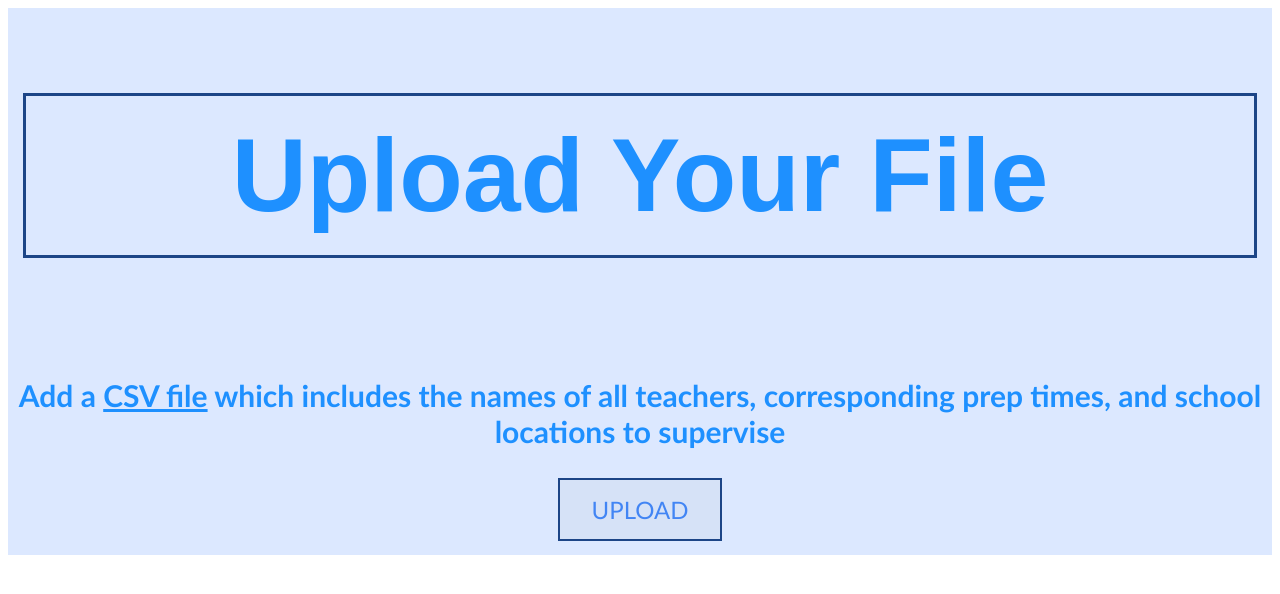
After one commit to khadeeja2005/Project-Prep, a Django app: template projectprepsite/calendars/templates/calendars/uploadsuccess.html in a window 1280 px wide. The commit adds this page. Shown: the top 594 px of the page. Run offline with Django 4.2, Linux system fonts and the light colour scheme; the template is opened without the code that fills it, so the values that code supplies are empty; parts of the project's set-up code (start-up, migrations or seed data) failed here and were passed over.

Commit message:
tried to fix upload

```diff
--- /dev/null
+++ b/projectprepsite/calendars/forms.py
@@ -0,0 +1,4 @@
+from django import forms
+
+class EventsForm(forms.Form):
+    file = forms.FileField()
--- a/projectprepsite/calendars/templates/calendars/upload.html
+++ b/projectprepsite/calendars/templates/calendars/upload.html
@@ -8,7 +8,7 @@
 </div>
 <div class="form-group">
     <div class="col-md-3 col-sm-3 col-xs-12 col-md-offset-3" style="margin-bottom:10px;">
-            <button class="btn btn-primary"> <span class="glyphicon glyphicon-upload" style="margin-right:5px;"></span>Upload </button>
+            <button class="btn btn-primary" onclick="window.location='http://127.0.0.1:8000/calendars/uploadsuccess'"> <span class="glyphicon glyphicon-upload" style="margin-right:5px;"></span>Upload </button>
     </div>
 </div>
 </form>
--- /dev/null
+++ b/projectprepsite/calendars/templates/calendars/uploadsuccess.html
@@ -0,0 +1,46 @@
+<style>
+    header {
+        background-color: #dce8ff;
+        padding: 15px;
+        text-align: center;
+        font-size: 52;
+        color: dodgerblue;
+        font-family: Arial, Helvetica, sans-serif;
+        font-weight: 900;
+    }
+
+    section {
+    background-color: #dce8ff;
+    padding: 10px;
+    text-align: center;
+    font-size: 20;
+    color: dodgerblue;
+    font-family:'Gill Sans', 'Gill Sans MT', Calibri, 'Trebuchet MS', sans-serif;
+  }
+
+  .button {
+    border: none;
+    color: #4285f4;
+    padding: 15px 32px;
+    text-align: center;
+    display: inline-block;
+    font-size: 24px;
+    margin: 4px 2px;
+    cursor: pointer;
+    transition-duration: 0.4s;
+    font-family:'Gill Sans', 'Gill Sans MT', Calibri, 'Trebuchet MS', sans-serif;
+  }
+  .button {background-color: #d6e2f7; border:2px solid #1c4587}
+
+</style>
+
+<header>
+    <h1 style="border: 3px solid #1c4587; padding: 20px;">
+      Upload Your File
+    </h1>
+  </header>
+
+<section>
+    <h2><b>Add a <u>CSV file</u> which includes the names of all teachers, corresponding prep times, and school locations to supervise</b></h2>
+    <button class="button button1" disabled>UPLOAD</button>
+</section>
--- a/projectprepsite/calendars/urls.py
+++ b/projectprepsite/calendars/urls.py
@@ -7,4 +7,5 @@ urlpatterns = [
     path('', views.titlePage, name='titlepage'),
     path('uploadfile/', views.uploadFile, name='uploadfile'),
     path('upload/', views.upload_csv, name='upload'),
+    path('uploadsuccess/', views.uploadSuccess, name='uploadsuccess'),
 ]
--- a/projectprepsite/projectprepsite/settings.py
+++ b/projectprepsite/projectprepsite/settings.py
@@ -122,3 +122,8 @@ STATIC_URL = 'static/'
 # https://docs.djangoproject.com/en/4.1/ref/settings/#default-auto-field
 
 DEFAULT_AUTO_FIELD = 'django.db.models.BigAutoField'
+
+FILE_UPLOAD_HANDLERS = [
+    'django.core.files.uploadhandler.MemoryFileUploadHandler',
+    'django.core.files.uploadhandler.TemporaryFileUploadHandler',
+]
--- a/projectprepsite/projectprepsite/urls.py
+++ b/projectprepsite/projectprepsite/urls.py
@@ -21,4 +21,5 @@ urlpatterns = [
     path('calendars/', include('calendars.urls')),
     path('uploadfile/', include('calendars.urls')),
     path('upload/', include('calendars.urls')),
+    path('upload/', include('calendars.urls')),
 ]
```
Also changed, not shown: projectprepsite/calendars/views.py (+11 -14 lines).
